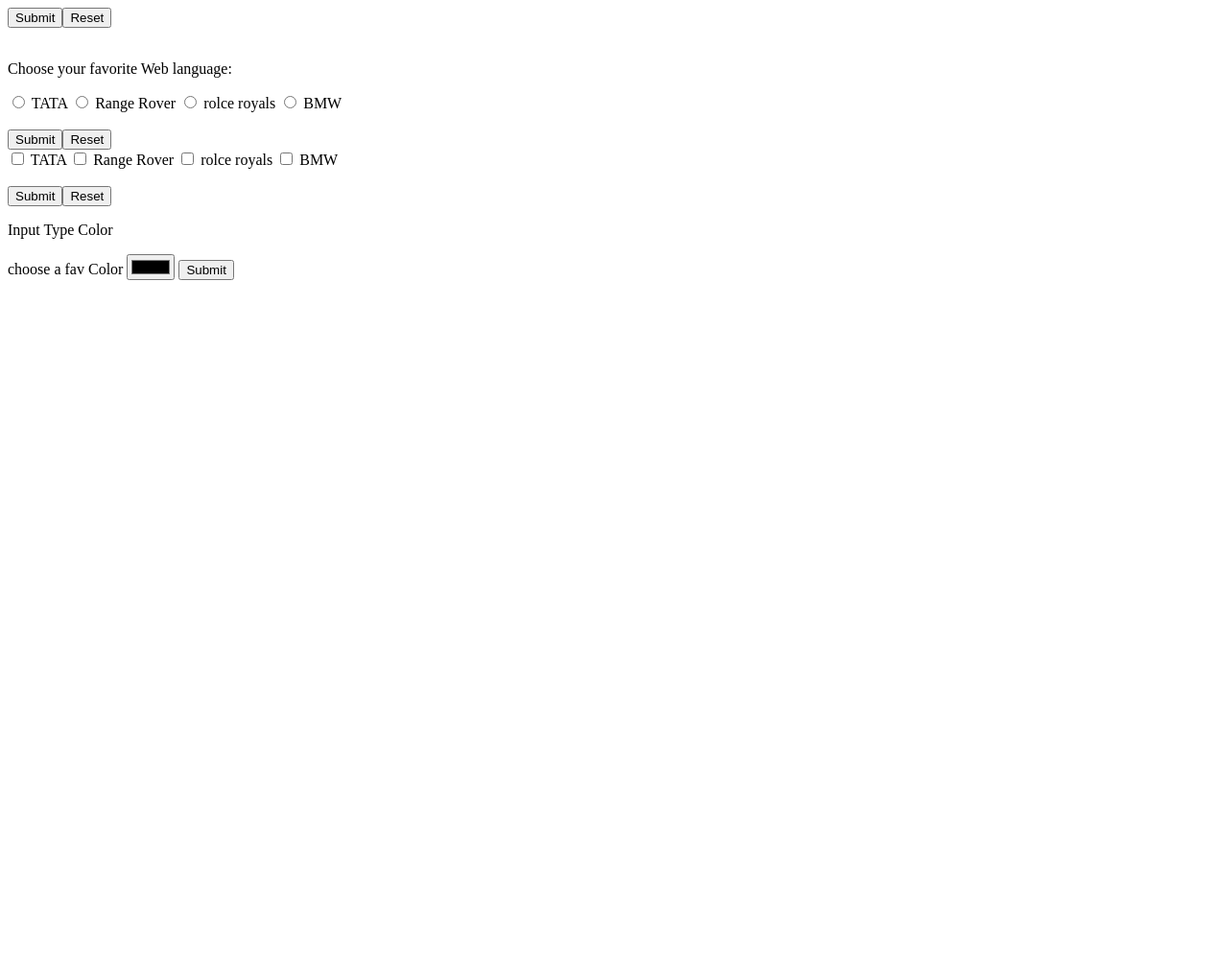
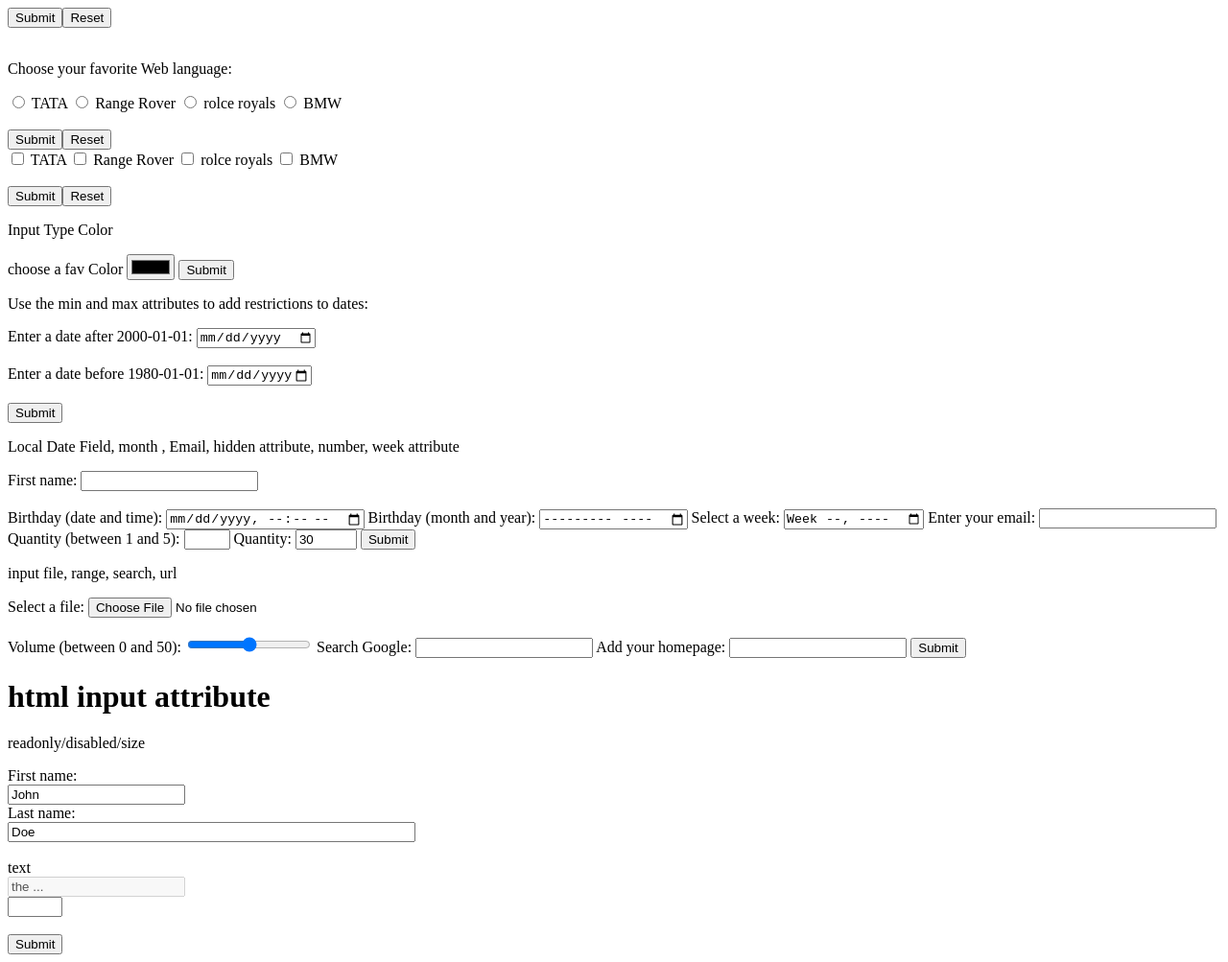
Before and after one commit to saurabhpawar07/HTMLandJavaScriptLearning, a plain HTML site: page 23-04/fields.html in a window 1280 px wide. Shown: the part 2442-3445 px from the top of the page at 96% size. Before the commit the page ends 2742 px from the top, so only its background shows below. Drawn offline with Linux system fonts and the light colour scheme.

Commit message:
html forms, forms attribute,input type ,input attributes,input form attribute

```diff
--- a/23-04/fields.html
+++ b/23-04/fields.html
@@ -207,10 +207,92 @@
     </form>
     <p>Input Type Color</p>
     <form>
-    <label for="favcolor">choose a fav Color</label>
-    <input type="color" id="favcolor" name="favcolor">
-    <input type="submit">
+        <label for="favcolor">choose a fav Color</label>
+        <input type="color" id="favcolor" name="favcolor">
+        <input type="submit">
     </form>
+
+    <p>Use the min and max attributes to add restrictions to dates:</p>
+
+    <form action="/action_page.php">
+        <label for="datemin">Enter a date after 2000-01-01:</label>
+        <input type="date" id="datemin" name="datemin" min="2000-01-02"><br><br>
+
+        <label for="datemax">Enter a date before 1980-01-01:</label>
+        <input type="date" id="datemax" name="datemax" max="1979-12-31"><br><br>
+
+        <input type="submit" value="Submit">
+    </form>
+    <p>Local Date Field, month , Email, hidden attribute, number, week attribute</p>
+    <form>
+        <label for="fname">First name:</label>
+        <input type="text" id="fname" name="fname"><br><br>
+        <label for="birthdaytime">Birthday (date and time):</label>
+        <input type="datetime-local" id="birthdaytime" name="birthdaytime">
+        <label for="bdaymonth">Birthday (month and year):</label>
+         <input type="month" id="bdaymonth" name="bdaymonth">
+         <label for="week">Select a week:</label>
+        <input type="week" id="week" name="week">
+        <label for="email">Enter your email:</label>
+        <input type="email" id="email" name="email">
+        <input type="hidden" id="custId" name="custId" value="3487">
+        <label for="quantity">Quantity (between 1 and 5):</label>
+        <input type="number" id="quantity" name="quantity" min="1" max="5">
+        <label for="quantity">Quantity:</label>
+        <input type="number" id="quantity" name="quantity" min="0" max="100" step="10" value="30">
+        <input type="submit" value="Submit">
+
+    </form>
+    <p>input file, range, search, url </p>
+    <form>
+        <label for="myfile">Select a file:</label>
+         <input type="file" id="myfile" name="myfile"><br><br>
+         <label for="vol">Volume (between 0 and 50):</label>
+         <input type="range" id="vol" name="vol" min="0" max="50">
+         <label for="gsearch">Search Google:</label>
+         <input type="search" id="gsearch" name="gsearch">
+         <label for="homepage">Add your homepage:</label>
+        <input type="url" id="homepage" name="homepage">
+         <input type="submit" value="Submit">
+    </form>
+
+    <!--Attribute	Description
+checked	Specifies   that an input field should be pre-selected when the
+                     page loads (for type="checkbox" or type="radio")
+disabled	        Specifies that an input field should be disabled
+max	                Specifies the maximum value for an input field
+maxlength	        Specifies the maximum number of character for an input field
+min	                Specifies the minimum value for an input field
+pattern	            Specifies a regular expression to check the input value against
+readonly	        Specifies that an input field is read only (cannot be changed)
+required	         Specifies that an input field is required (must be filled out)
+size	            Specifies the width (in characters) of an input field
+step	            Specifies the legal number intervals for an input field
+value	            Specifies the default value for an input field-->
+    <h1>html input attribute</h1>
+    <p> readonly/disabled/size</p>
+    <form >
+        <label for="fname">First name:</label><br>
+        <input type="text" id="fname" name="fname" value="John" readonly><br>
+        <label for="lname">Last name:</label><br>
+        <input type="text" id="lname" name="lname" value="Doe" size="50"><br><br>
+        <label for="text1">text</label><br>
+        <input type="text" id="text1" name="text1" value="the ..." disabled><br>
+        <input type="text" id="pin" name="pin" maxlength="4" size="4"><br><br>
+
+        <input type="submit" value="Submit">
+      </form>
+
+
+
+
+
+
+
+
+
+
+
 
 
 
```
